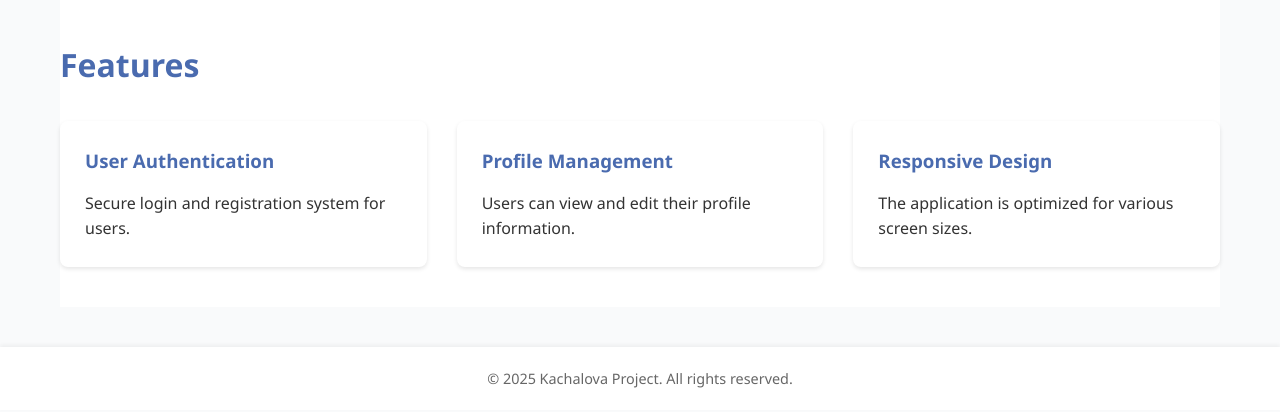
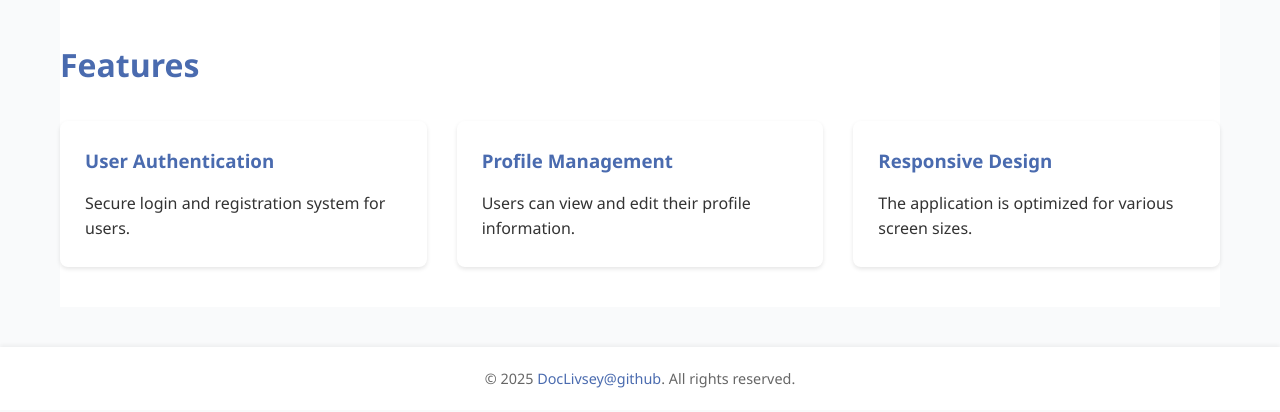
Before and after one commit to Co0lNickname/Kachalova-Project, a PHP site: page / in a window 1280 px wide. Shown: the part 388-800 px from the top of the page. Run offline with PHP 8.4, Linux system fonts and the light colour scheme.

Commit message:
feat: change creds at footer

```diff
--- a/src/components/Footer.php
+++ b/src/components/Footer.php
@@ -8,7 +8,11 @@ function renderFooter()
         <footer class="main-footer">
             <div class="container">
                 <div class="footer-content">
-                    <p>&copy; <?= date('Y') ?> Kachalova Project. All rights reserved.</p>
+                    <p>
+                        &copy; <?= date('Y') ?>
+                        <a href="https://github.com/DocLivsey">DocLivsey@github</a>.
+                        All rights reserved.
+                    </p>
                 </div>
             </div>
         </footer>
```
